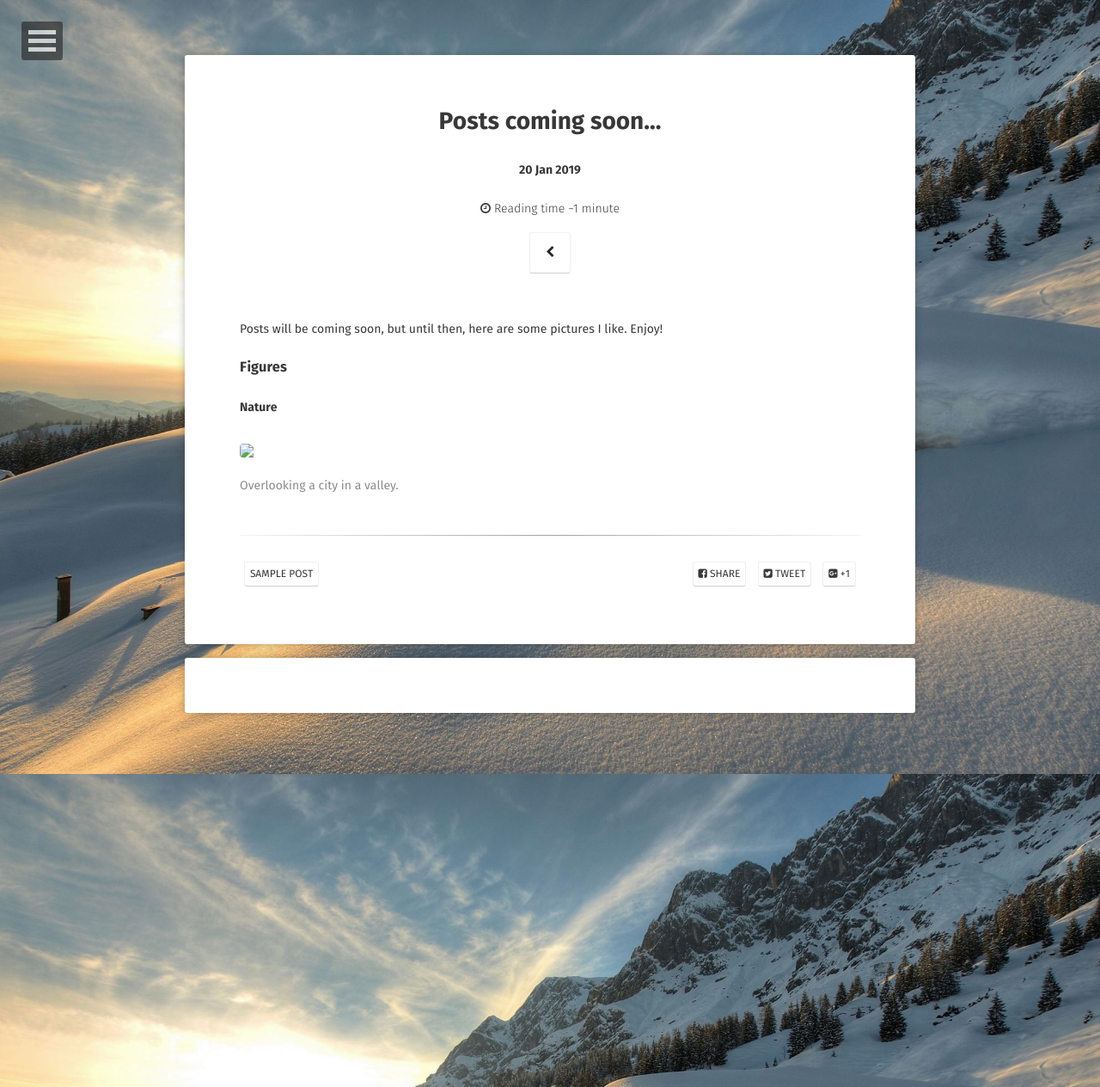
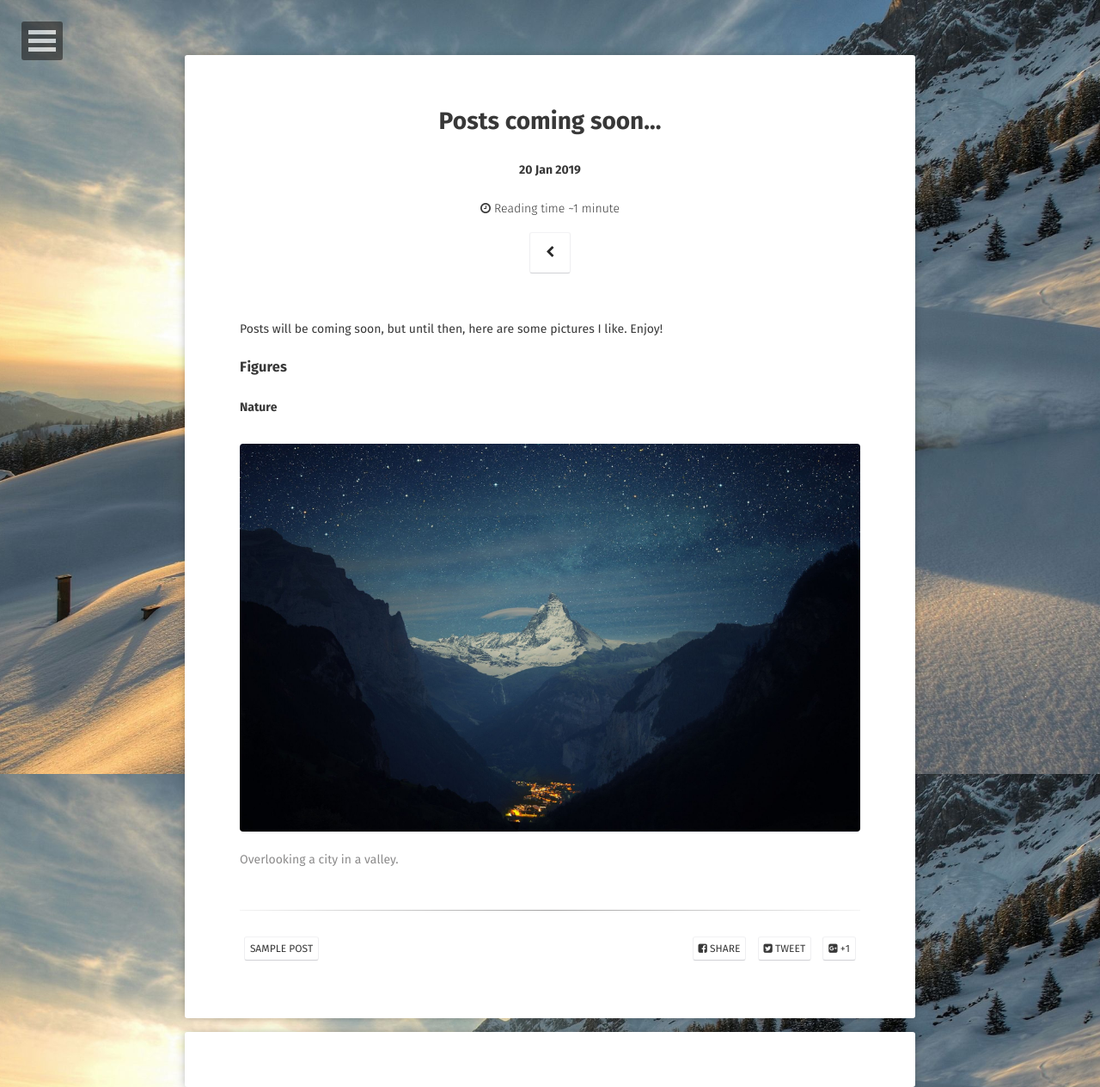
Before and after one commit to nburgdorfer/sample_website, a Jekyll site: the page built from _posts/2019-01-20-placeholder.md, in a window 1280 px wide. Shown: the whole page at 86% size. Built offline with Jekyll 4.4.1, drawn with Linux system fonts in a browser that asks for light colours; some web fonts are replaced; comment, search, counter and statistics services are not loaded.

Commit message:
Trying to get image url to work

```diff
--- a/_posts/2019-01-20-placeholder.md
+++ b/_posts/2019-01-20-placeholder.md
@@ -14,6 +14,6 @@ Posts will be coming soon, but until then, here are some pictures I like. Enjoy!
 #### Nature
 
 <figure>
-	<a href="assets/img/background1.jpg"><img src="assets/img/background1.jpg"></a>
+	<a href="../assets/img/background1.jpg"><img src="../assets/img/background1.jpg"></a>
 	<figcaption>Overlooking a city in a valley.</figcaption>
 </figure>
```
